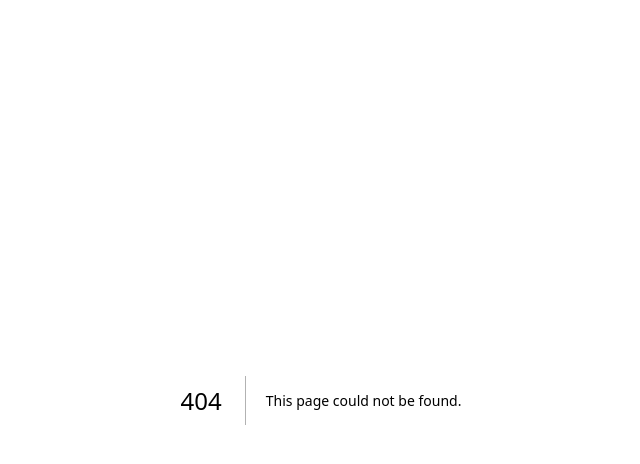
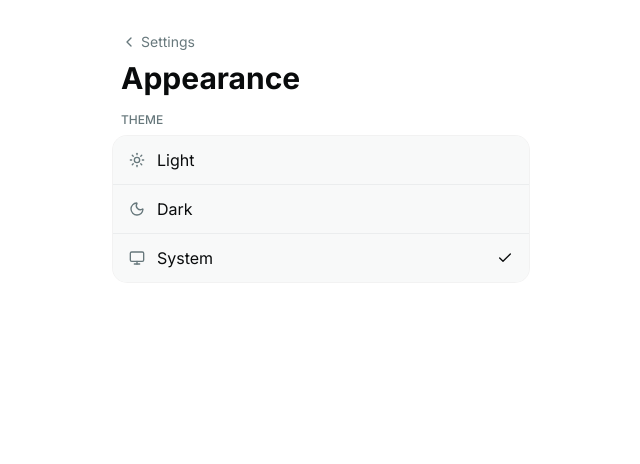
Before and after one commit to shysssthanhtri/cashflow, a Next.js app: page /appearance in a window 1280 px wide. Before the commit this address had no page. Shown: the top 464 px of the page, without its empty margins (319-959 px from the left). Built offline with nearby package versions, Linux system fonts and the light colour scheme.

Commit message:
theme selection

```diff
--- /dev/null
+++ b/app/(app)/appearance/page.tsx
@@ -0,0 +1,21 @@
+import { ChevronLeftIcon } from "lucide-react";
+import Link from "next/link";
+
+import { ThemeSwitcher } from "@/components/theme-switcher";
+import { ROUTES } from "@/config/routes";
+
+export default function AppearancePage() {
+  return (
+    <main className="mx-auto max-w-md p-4">
+      <Link
+        href={ROUTES.other}
+        className="flex items-center gap-1 px-2 pt-4 text-sm text-muted-foreground"
+      >
+        <ChevronLeftIcon className="size-4" />
+        Settings
+      </Link>
+      <h1 className="px-2 pt-2 pb-4 text-3xl font-bold">Appearance</h1>
+      <ThemeSwitcher />
+    </main>
+  );
+}
--- /dev/null
+++ b/components/theme-switcher.tsx
@@ -0,0 +1,56 @@
+"use client";
+
+import { CheckIcon, MonitorIcon, MoonIcon, SunIcon } from "lucide-react";
+import { useTheme } from "next-themes";
+import * as React from "react";
+
+const options = [
+  { value: "light", label: "Light", icon: SunIcon },
+  { value: "dark", label: "Dark", icon: MoonIcon },
+  { value: "system", label: "System", icon: MonitorIcon },
+] as const;
+
+const subscribe = () => () => {};
+
+function ThemeSwitcher() {
+  const { theme, setTheme } = useTheme();
+  const mounted = React.useSyncExternalStore(
+    subscribe,
+    () => true,
+    () => false
+  );
+
+  return (
+    <section>
+      <h2 className="px-2 pb-2 text-xs font-medium text-muted-foreground uppercase">
+        Theme
+      </h2>
+      <ul
+        role="radiogroup"
+        aria-label="Theme"
+        className="overflow-hidden rounded-xl bg-muted/50 ring-1 ring-foreground/5"
+      >
+        {options.map(({ value, label, icon: Icon }) => {
+          const selected = mounted && theme === value;
+          return (
+            <li key={value} className="border-border/60 not-last:border-b">
+              <button
+                type="button"
+                role="radio"
+                aria-checked={selected}
+                onClick={() => setTheme(value)}
+                className="flex w-full items-center gap-3 px-4 py-3 text-left active:bg-foreground/10"
+              >
+                <Icon className="size-4 text-muted-foreground" />
+                <span className="flex-1">{label}</span>
+                {selected && <CheckIcon className="size-4" />}
+              </button>
+            </li>
+          );
+        })}
+      </ul>
+    </section>
+  );
+}
+
+export { ThemeSwitcher };
```
